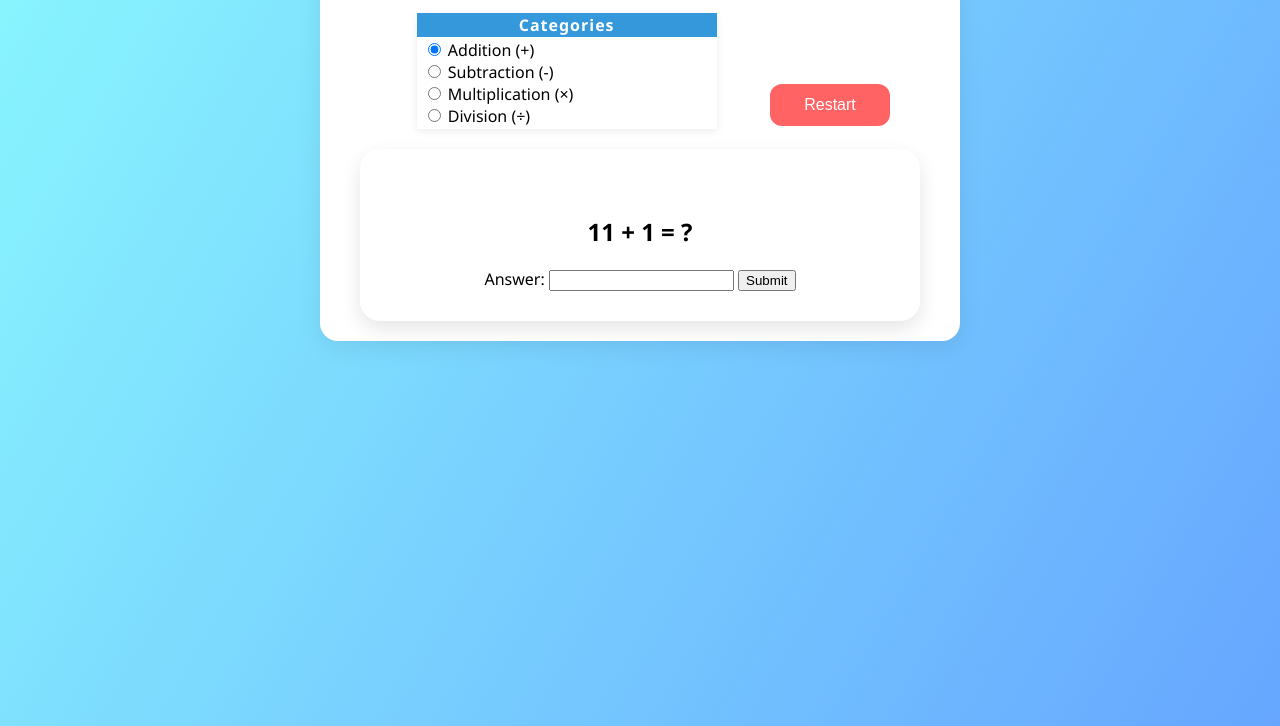
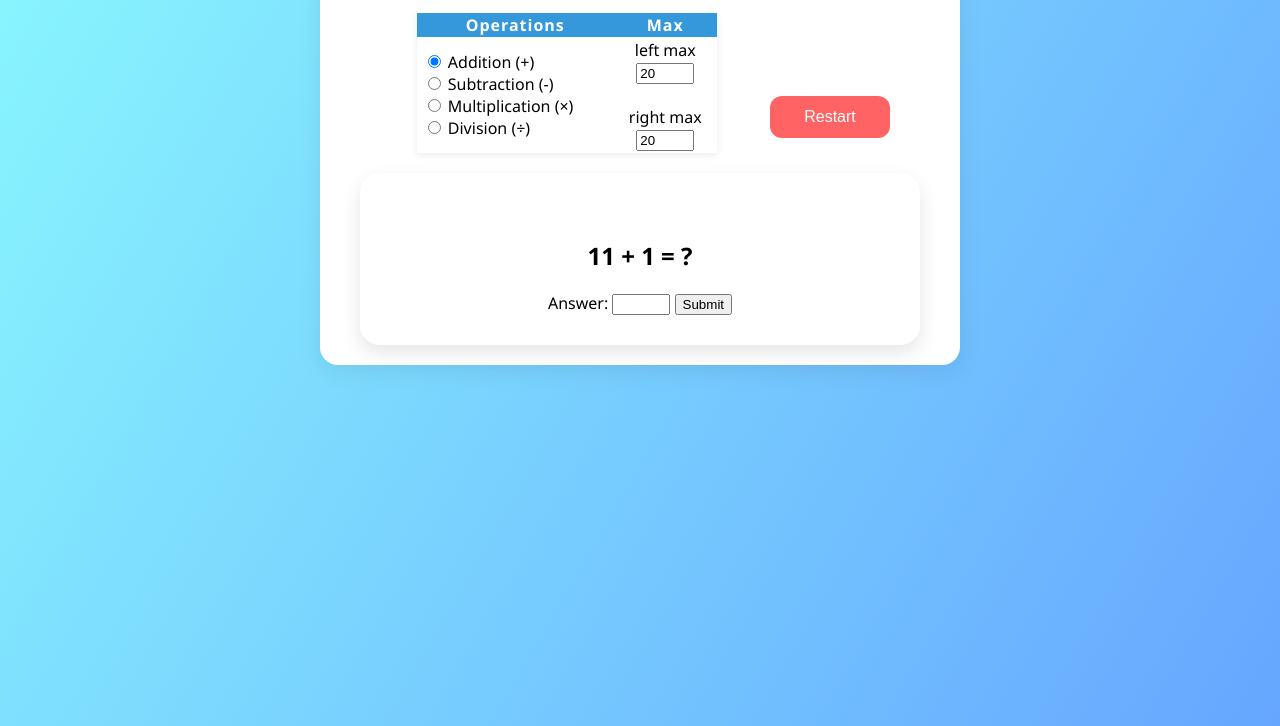
Before and after one commit to nicogef/nicogef.github.io, a website with bundled scripts: page simple-math.html in a window 1280 px wide. Both pictures are taken after a click on the button "Start Game". Shown: the part 94-820 px from the top of the page. Built offline with nearby package versions, Linux system fonts and the light colour scheme.

Commit message:
Allow to change number for the little one

```diff
--- a/css/learn-notes.css
+++ b/css/learn-notes.css
@@ -19,7 +19,7 @@ button:disabled {
     width: 200px;
     height: 200px;
     display: block;
-    text-align: enter;
+    text-align: center;
 }
 
 #speedDiv { margin: auto auto 10px auto; width: 300px; text-align: center; }
--- /dev/null
+++ b/css/simple-math.css
@@ -0,0 +1,8 @@
+.number-input {
+  width: 50px;
+}
+
+.number-input:focus {
+  border-color: #005fa3;
+  background-color: #eaf6ff;
+}
--- a/js/simple-math.js
+++ b/js/simple-math.js
@@ -3,6 +3,8 @@ import { incrementScore, clearScore } from './score.js';
 const startBtn = document.getElementById('start')
 const questionElem = document.getElementById('question');
 const AnswerElem = document.getElementById('answer')
+const num1Elem = document.getElementById('num1')
+const num2Elem = document.getElementById('num2')
 let correctAnswer;
 let nextRoundTimeout = null
 
@@ -24,8 +26,8 @@ function generateQuestion() {
     startBtn.innerText = "Restart";
     const operation = getSelectedOperation();
 
-    let num1 = getRandomInt(1, 20);
-    let num2 = getRandomInt(1, 20);
+    let num1 = getRandomInt(1, num1Elem.value);
+    let num2 = getRandomInt(1, num2Elem.value);
 
     switch (operation) {
     case 'addition':
@@ -60,14 +62,14 @@ function submit() {
     nextRoundTimeout = setTimeout(generateQuestion, 800);
 }
 
+num1Elem.value = 20;
+num2Elem.value = 20;
 document.getElementById('submit-form')
         .addEventListener('submit',
                           function(event) {
                             event.preventDefault();
                             submit();
                           });
-// document.getElementById('submit')
-//         .addEventListener('click', submit);
 startBtn.addEventListener('click', generateQuestion);
 document.getElementById('add')
         .addEventListener('change', function() {
--- a/simple-math.html
+++ b/simple-math.html
@@ -4,18 +4,22 @@
   <meta charset="UTF-8">
   <title>Math Game</title>
   <link rel="stylesheet" href="./css/styles.css">
+  <link rel="stylesheet" href="./css/simple-math.css">
 </head>
 <body>
   <div class="container">
     <h1>Simple Math Game</h1>
     <div class="header-row">
         <table class="configuration-table">
-            <thead><tr><th>Categories</th></tr></thead>
+            <thead><tr><th>Operations</th><th>Max</th></tr></thead>
             <tbody><tr><td id="categories">
               <label><input name="operation" type="radio" value="addition" id="add" checked> Addition (+)</label><br>
               <label><input name="operation" type="radio" value="subtraction" id="sub"> Subtraction (-)</label><br>
               <label><input name="operation" type="radio" value="multiplication" id="mul"> Multiplication (×)</label><br>
               <label><input name="operation" type="radio" value="division" id="div"> Division (÷)</label>
+            </td><td style="text-align: center">
+              <label for="num1">left max</label><br><input class="number-input" type="number" id="num1"><br><br>
+              <label for="num2">right max</label><br><input class="number-input" type="number" id="num2">
             </td></tr></tbody>
         </table>
         <div class="status-bar">
@@ -32,7 +36,7 @@
 
             <form id="submit-form">
                 <label for="answer">Answer:</label>
-                <input type="text" id="answer">
+                <input class="number-input" type="number" id="answer">
                 <button id="submit">Submit</button>
             </form>
         </div>
```
